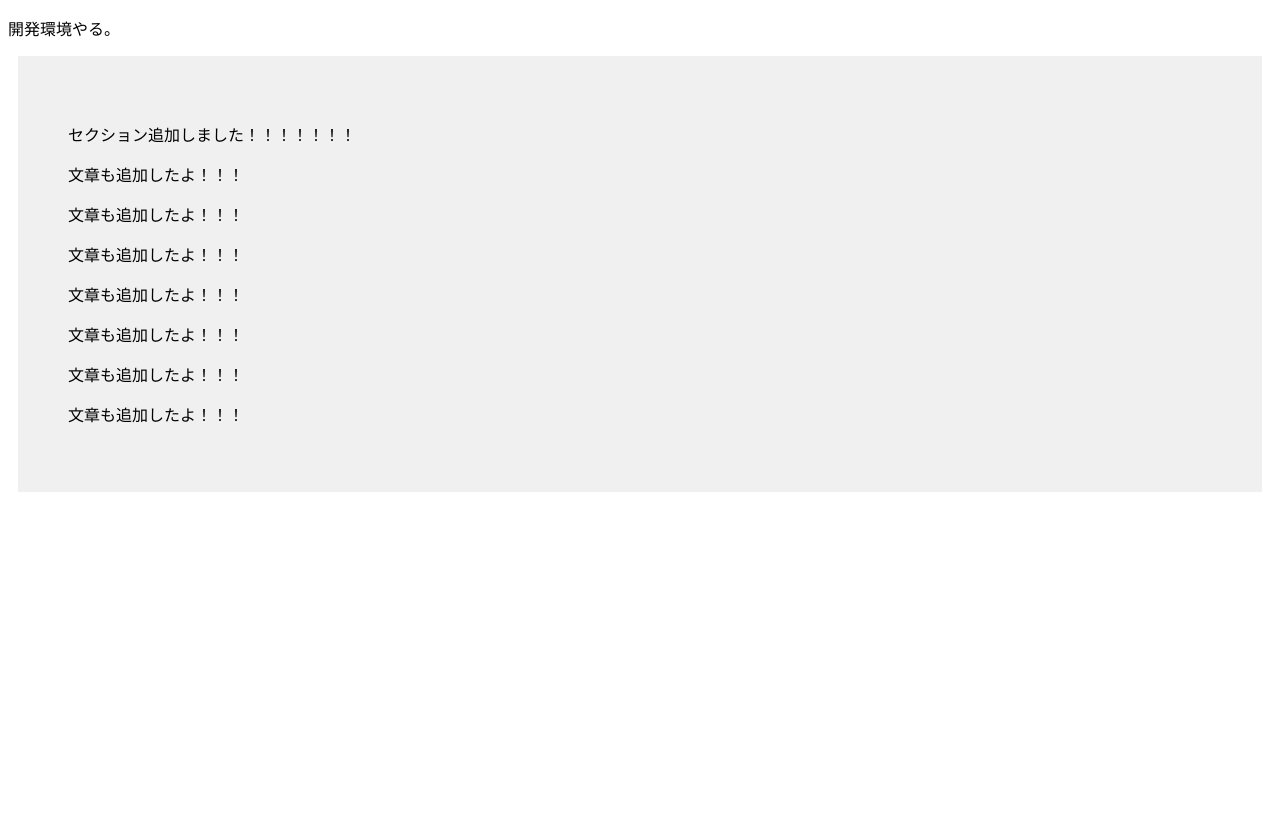
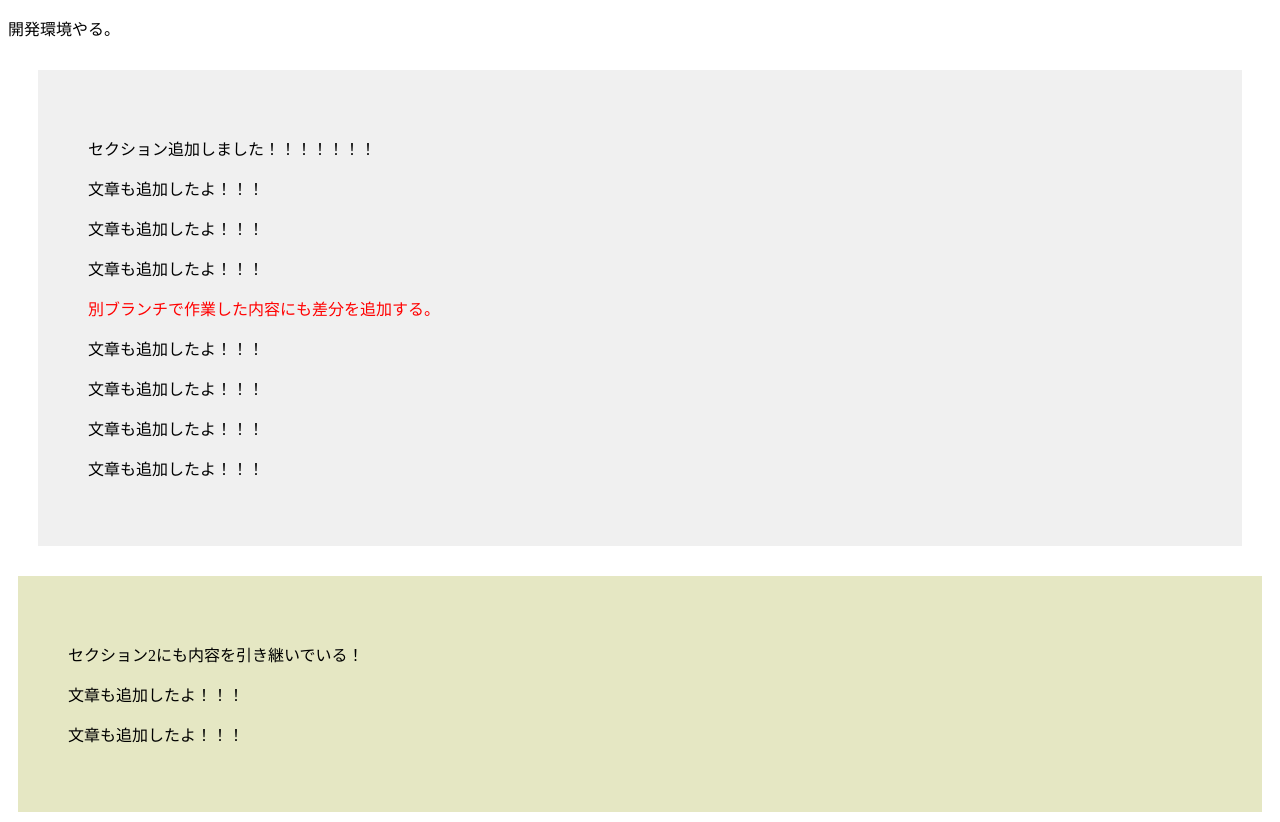
Before and after one commit to d2cSakai/test, a plain HTML site: page index.html in a window 1280 px wide. Before the commit the page ends 800 px from the top, so only its background shows below. Drawn offline with Linux system fonts and the light colour scheme.

Commit message:
add: セクション2を追加(add-sectionブランチをベースに新しいブランチを作成した)

```diff
--- a/index.html
+++ b/index.html
@@ -8,7 +8,16 @@
       section {
         background-color: #f0f0f0;
         padding: 50px;
+        margin: 30px;
+      }
+      .section2 {
+        background-color: #e5e7c3;
+        padding: 50px;
         margin: 10px;
+      }
+
+      .red {
+        color: red;
       }
     </style>
     <title>Document</title>
@@ -21,10 +30,17 @@
       <p>文章も追加したよ！！！</p>
       <p>文章も追加したよ！！！</p>
       <p>文章も追加したよ！！！</p>
+      <p class="red">別ブランチで作業した内容にも差分を追加する。</p>
       <p>文章も追加したよ！！！</p>
       <p>文章も追加したよ！！！</p>
       <p>文章も追加したよ！！！</p>
       <p>文章も追加したよ！！！</p>
     </section>
+
+    <section class="section2">
+      <p>セクション2にも内容を引き継いでいる！</p>
+      <p>文章も追加したよ！！！</p>
+      <p>文章も追加したよ！！！</p>
+    </section>
   </body>
 </html>
```
